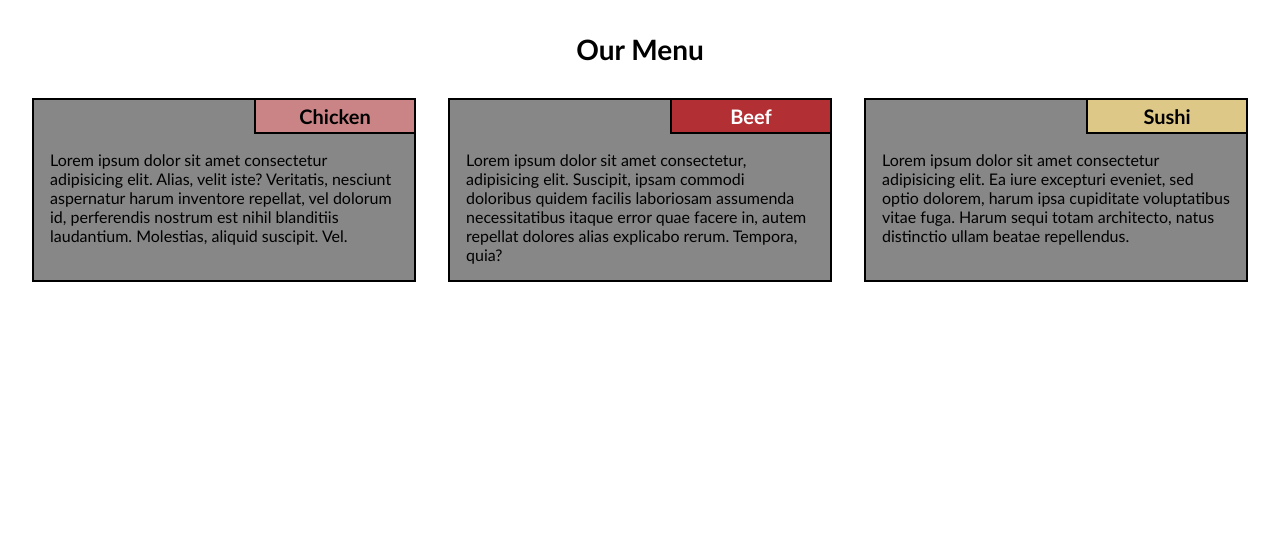
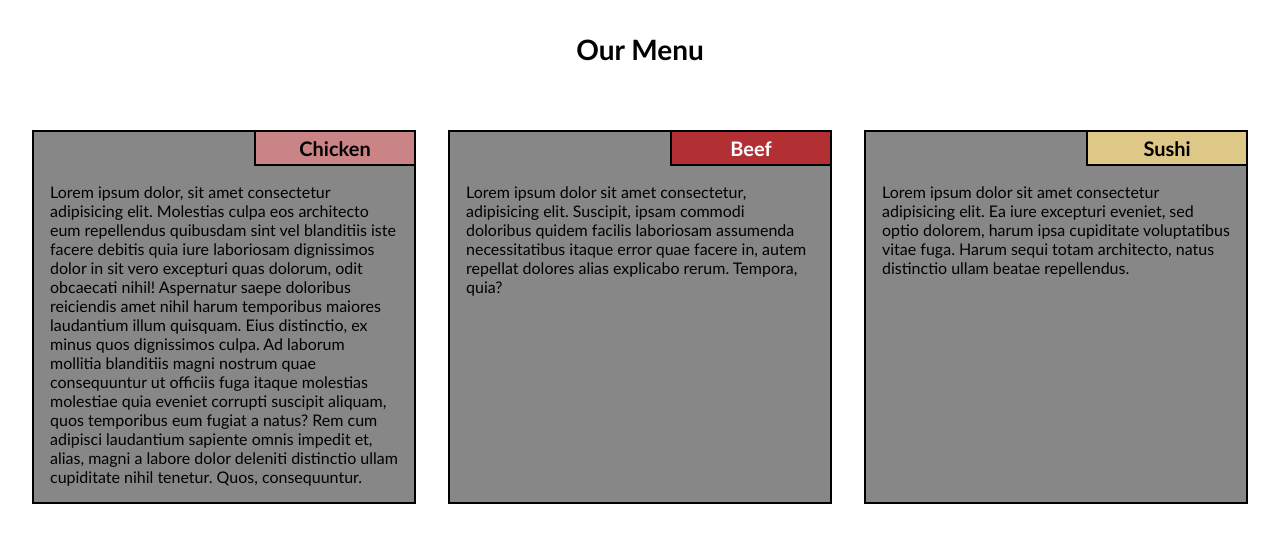
Before and after one commit to kcnpoow/HTML-CSS-JS, a plain HTML site: page index.html in a window 1280 px wide. Drawn offline with Linux system fonts and the light colour scheme.

Commit message:
Add files via upload

```diff
--- a/css/style.css
+++ b/css/style.css
@@ -61,10 +61,6 @@ body {
 }
 
 @media ((min-width: 768px) and (max-width: 990px)) {
-  .heading {
-    margin-bottom: 4rem;
-  }
-
   .menu-list {
     grid-template-columns: repeat(2, 1fr);
   }
@@ -75,6 +71,10 @@ body {
 }
 
 @media (min-width: 991px) {
+  .heading {
+    margin-bottom: 4rem;
+  }
+
   .menu-list {
     grid-template-columns: repeat(3, 1fr);
   }
--- a/index.html
+++ b/index.html
@@ -13,10 +13,7 @@
       <li class="menu-list__item">
         <span class="menu-list__title menu-list__title_chicken">Chicken</span>
         <p class="menu-list__description">
-          Lorem ipsum dolor sit amet consectetur adipisicing elit. Alias, velit
-          iste? Veritatis, nesciunt aspernatur harum inventore repellat, vel
-          dolorum id, perferendis nostrum est nihil blanditiis laudantium.
-          Molestias, aliquid suscipit. Vel.
+          Lorem ipsum dolor, sit amet consectetur adipisicing elit. Molestias culpa eos architecto eum repellendus quibusdam sint vel blanditiis iste facere debitis quia iure laboriosam dignissimos dolor in sit vero excepturi quas dolorum, odit obcaecati nihil! Aspernatur saepe doloribus reiciendis amet nihil harum temporibus maiores laudantium illum quisquam. Eius distinctio, ex minus quos dignissimos culpa. Ad laborum mollitia blanditiis magni nostrum quae consequuntur ut officiis fuga itaque molestias molestiae quia eveniet corrupti suscipit aliquam, quos temporibus eum fugiat a natus? Rem cum adipisci laudantium sapiente omnis impedit et, alias, magni a labore dolor deleniti distinctio ullam cupiditate nihil tenetur. Quos, consequuntur.
         </p>
       </li>
       <li class="menu-list__item">
```
